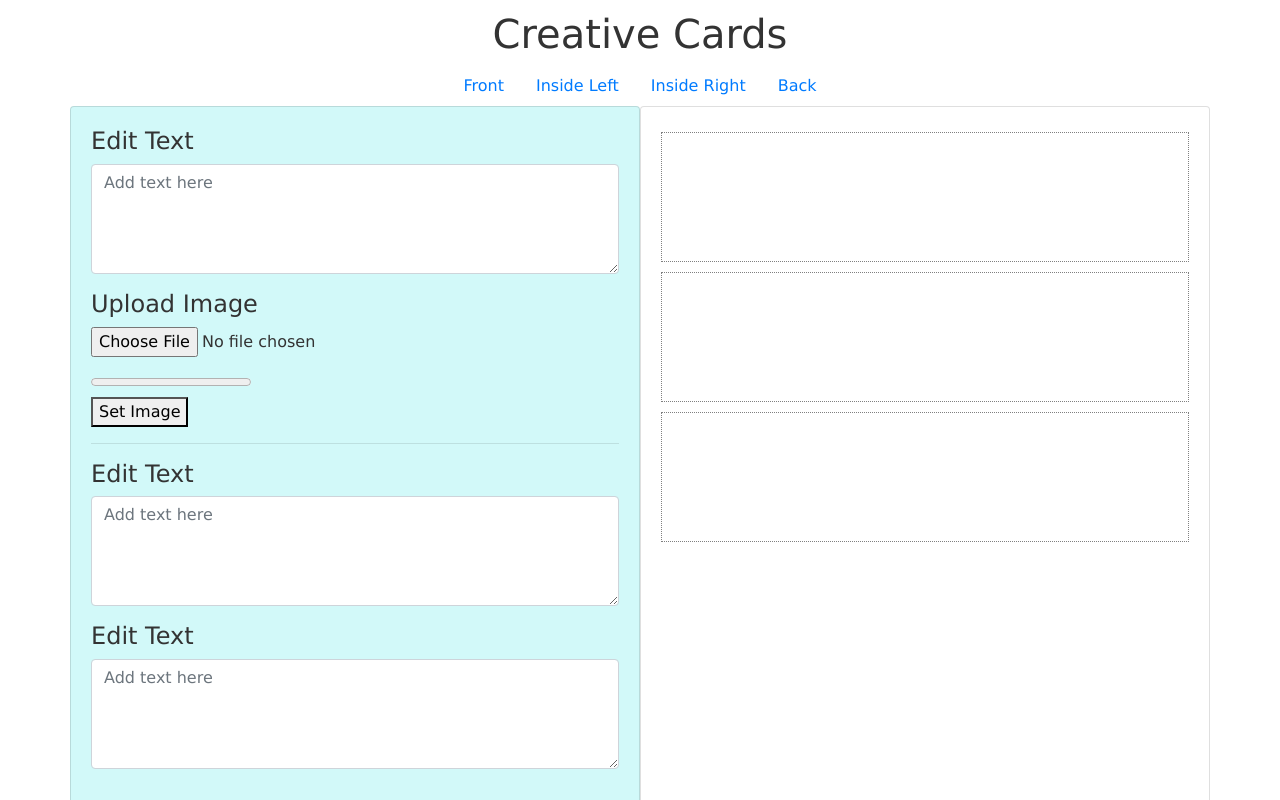
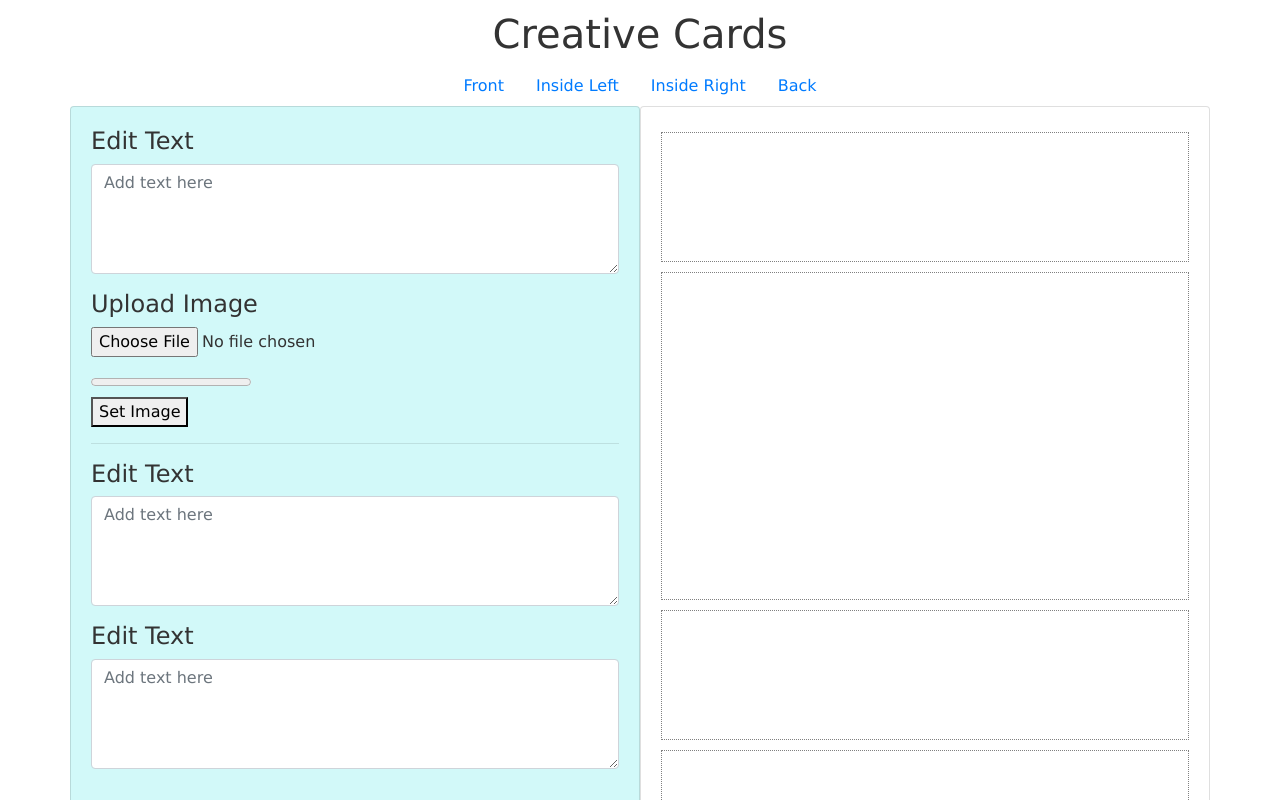
Before and after one commit to graysonlee123/vue-creative-cards, a Vue app: page / in a window 1280 px wide. Shown: the top 800 px of the page. Built offline with nearby package versions, Linux system fonts and the light colour scheme; no server answers.

Commit message:
image output component

```diff
--- a/src/components/card/CardFront.vue
+++ b/src/components/card/CardFront.vue
@@ -8,8 +8,8 @@
       <cc-text-input @displayTextChanged="textBoxValue3 = $event"></cc-text-input>
     </div>
     <div class="col-sm-6 card card-display">
-      {{ imageName }}
       <cc-text-output :displayText="textBoxValue1" :containerHeight="130"></cc-text-output>
+      <cc-image-output :displayImage="imageName" :containerHeight="350"></cc-image-output>
       <cc-text-output :displayText="textBoxValue2" :containerHeight="130"></cc-text-output>
       <cc-text-output :displayText="textBoxValue3" :containerHeight="130"></cc-text-output>
     </div>
@@ -20,6 +20,7 @@
 import TextInput from "./TextInput";
 import TextOutput from "./TextOutput";
 import ImageUpload from "./ImageUpload";
+import ImageOutput from './ImageOutput';
 
 export default {
   data: function() {
@@ -33,7 +34,8 @@
   components: {
     ccTextInput: TextInput,
     ccTextOutput: TextOutput,
-    ccImageUpload: ImageUpload
+    ccImageUpload: ImageUpload,
+    ccImageOutput: ImageOutput
   }
 };
 </script>
--- /dev/null
+++ b/src/components/card/ImageOutput.vue
@@ -0,0 +1,35 @@
+<template>
+  <div class="image-container" :style="styleObject">
+    <img id="outputImage" />
+    {{ displayImage }}
+  </div>
+</template>
+
+<script>
+export default {
+  props: {
+    displayImage: {
+      type: String
+    },
+    containerHeight: {
+      type: Number,
+      default: 200
+    }
+  },
+  computed: {
+    styleObject: function() {
+      return {
+        height: this.containerHeight + "px"
+      };
+    }
+  }
+};
+</script>
+
+<style>
+.image-container {
+  border: 1px dotted grey;
+  overflow: hidden;
+  margin: 5px 0;
+}
+</style>
```
